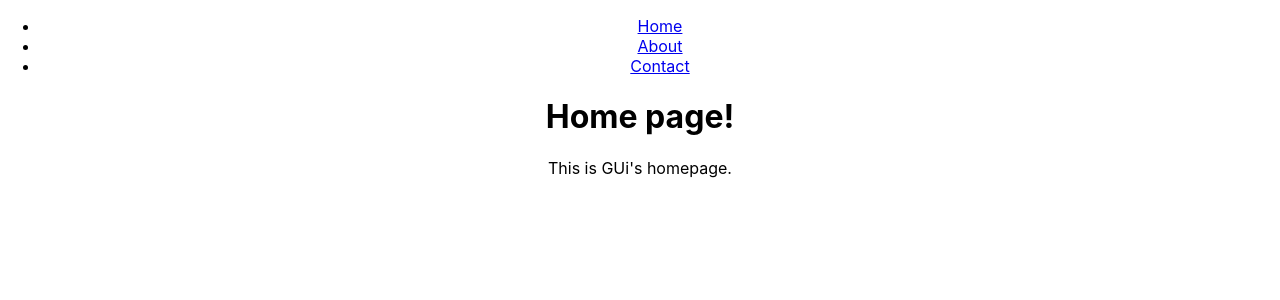
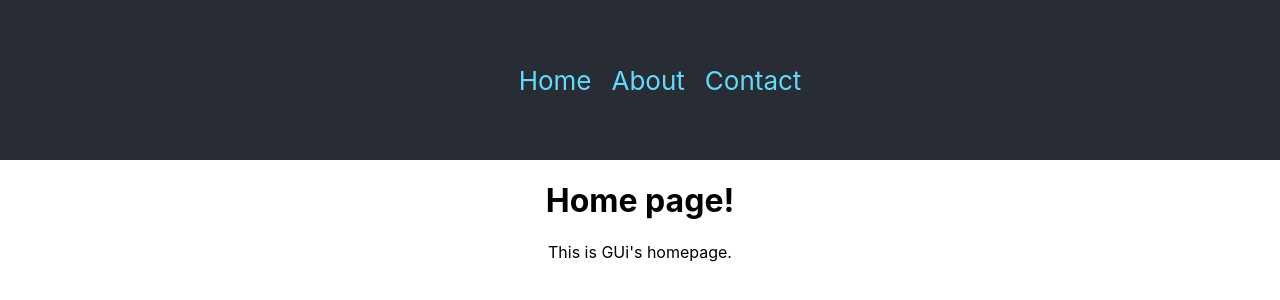
Before and after one commit to Billbastos/local-app, a React (Create React App) app: page / in a window 1280 px wide. Shown: the top 300 px of the page. Built offline with nearby package versions, Linux system fonts and the light colour scheme.

Commit message:
refactoring styles to use Emotion

```diff
--- a/package.json
+++ b/package.json
@@ -5,6 +5,8 @@
   "homepage": "http://billbastos.github.io/local-app",
   "dependencies": {
     "@emotion/css": "^11.1.3",
+    "@emotion/react": "^11.4.0",
+    "@emotion/styled": "^11.3.0",
     "@testing-library/jest-dom": "^5.11.4",
     "@testing-library/react": "^11.1.0",
     "@testing-library/user-event": "^12.1.10",
--- a/src/App.css
+++ /dev/null
@@ -1,38 +0,0 @@
-.App {
-  text-align: center;
-}
-
-.App-logo {
-  height: 40vmin;
-  pointer-events: none;
-}
-
-@media (prefers-reduced-motion: no-preference) {
-  .App-logo {
-    animation: App-logo-spin infinite 20s linear;
-  }
-}
-
-.App-header {
-  background-color: #282c34;
-  min-height: 100vh;
-  display: flex;
-  flex-direction: column;
-  align-items: center;
-  justify-content: center;
-  font-size: calc(10px + 2vmin);
-  color: white;
-}
-
-.App-link {
-  color: #61dafb;
-}
-
-@keyframes App-logo-spin {
-  from {
-    transform: rotate(0deg);
-  }
-  to {
-    transform: rotate(360deg);
-  }
-}
--- a/src/App.js
+++ b/src/App.js
@@ -1,42 +1,76 @@
-import './App.css';
-import {BrowserRouter as Router, Switch, Route, Link} from 'react-router-dom'
+import { BrowserRouter as Router, Switch, Route, Link } from 'react-router-dom'
 import About from './About'
 import Contact from './Contact'
 import Home from './Home'
+import styled from '@emotion/styled'
 
-function App() {
+const App = () => {
   return (
-    <div className="App">
+    <StyledApp>
       <Router basename="/local-app">
-        <div>
-          <nav>
-            <ul>
-              <li>
-                <Link to="/">Home</Link>
-              </li>
-              <li>
-                <Link to="/about">About</Link>
-              </li>
-              <li>
-                <Link to="/contact">Contact</Link>
-              </li>
-            </ul>
-          </nav>
-        </div>
+
+        <Nav>
+          <Ul>
+            <Li>
+              <Link to="/" className='App-link'>Home</Link>
+            </Li>
+            <Li>
+              <Link to="/about" className='App-link'>About</Link>
+            </Li>
+            <Li>
+              <Link to="/contact" className='App-link'>Contact</Link>
+            </Li>
+          </Ul>
+        </Nav>
+
+        <Main>
           <Switch>
             <Route path="/about">
-            <About/>
+              <About />
             </Route>
             <Route path="/contact">
-            <Contact/>
+              <Contact />
             </Route>
             <Route path="/">
-            <Home/>
+              <Home />
             </Route>
           </Switch>
+        </Main>
       </Router>
-    </div>
+      </StyledApp>
   );
 }
 
+const StyledApp = styled.div`
+  text-align: center;
+`
+const Main = styled.main`
+  margin: 20px 0;
+`
+
+const Nav = styled.nav`
+  background-color: #282c34;
+  min-height: 20vh;
+  display: flex;
+  flex-direction: column;
+  align-items: center;
+  justify-content: center;
+  font-size: calc(10px + 2vmin);
+  color: white;
+`
+
+const Ul = styled.ul`
+  display: inline;
+  list-style: none;
+`
+
+const Li = styled.li`
+  display: inline;
+  margin: 0 10px;
+  a {
+    color: #61dafb;
+    text-decoration: none;
+  }
+`
+
 export default App;
```
Also changed, not shown: 24 other files (tests, documents, lock files or other folders). Lines whose indentation alone changed are shown as unchanged.
